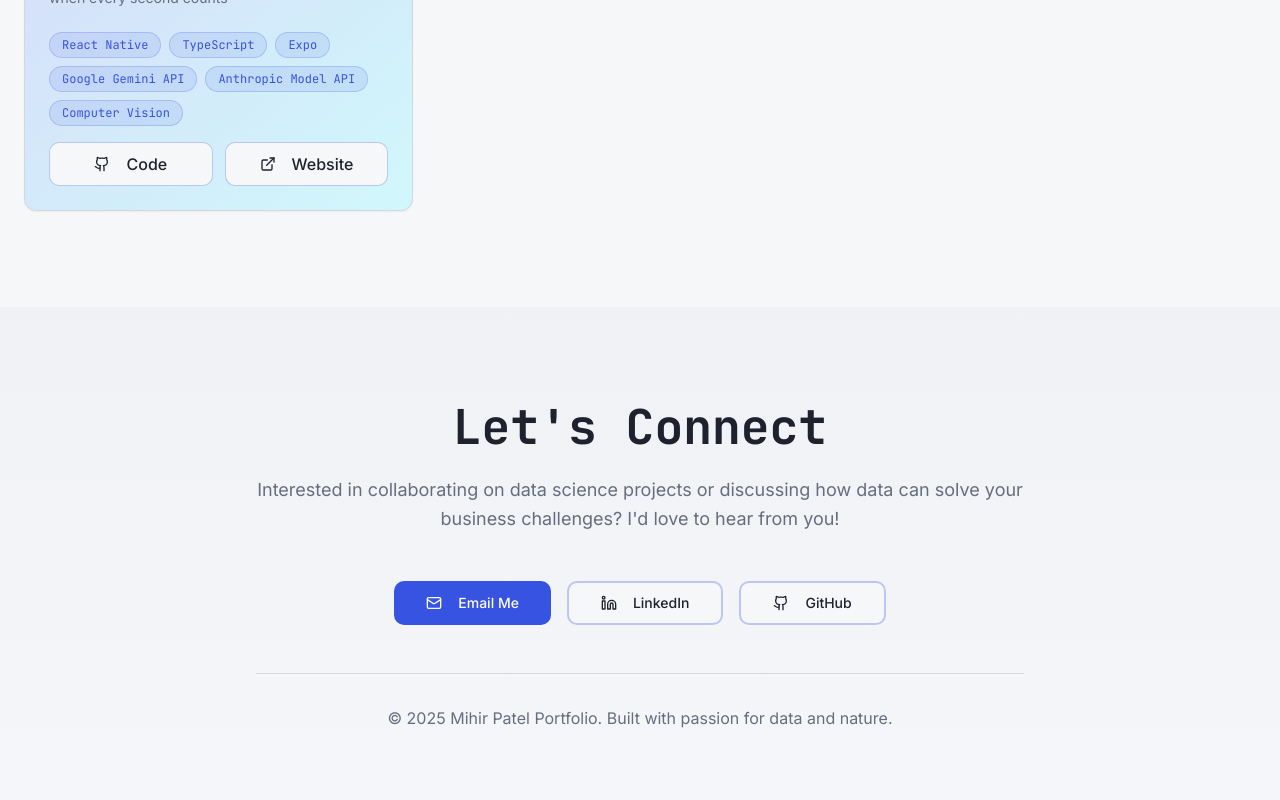
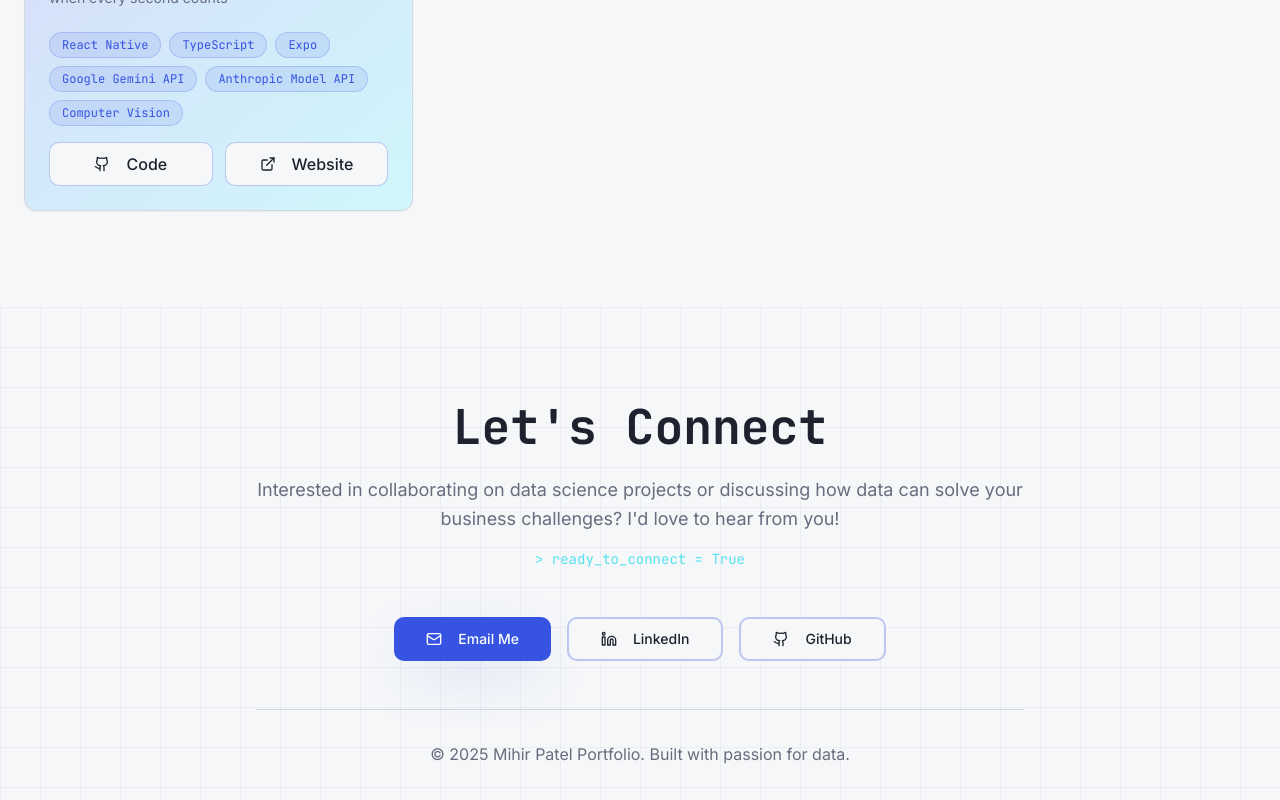
Before and after one commit to mihir-patel-05/mihir-patel-05.github.io, a React (Vite) app in the folder Code/: page / in a window 1280 px wide. Shown: the part 5601-6401 px from the top of the page. Built offline with nearby package versions, Linux system fonts and the light colour scheme; the HTML template or start-up script is replaced by a standard one.

Commit message:
updated contact

```diff
--- a/Code/src/components/Contact.tsx
+++ b/Code/src/components/Contact.tsx
@@ -1,31 +1,33 @@
 import { Mail, Linkedin, Github } from "lucide-react";
 import { Button } from "@/components/ui/button";
+import { useIntersectionObserver } from "@/hooks/use-intersection-observer";
 
 const Contact = () => {
+  const [sectionRef, isVisible] = useIntersectionObserver(0.1);
+
   return (
-    <section id="contact" className="py-24 bg-gradient-to-b from-muted/30 to-background">
-      <div className="container mx-auto px-6">
-        <div className="max-w-3xl mx-auto text-center">
-          <h2 className="text-4xl md:text-5xl font-bold mb-6 font-serif text-foreground animate-fade-in">
+    <section id="contact" className="py-24 bg-gradient-to-b from-muted/30 to-background bg-grid-pattern">
+      <div className="container mx-auto px-6" ref={sectionRef}>
+        <div className={`max-w-3xl mx-auto text-center transition-all duration-700 ${isVisible ? 'opacity-100 translate-y-0' : 'opacity-0 translate-y-8'}`}>
+          <h2 className="text-4xl md:text-5xl font-bold mb-6 font-serif text-foreground">
             Let's Connect
           </h2>
-          <p
-            className="text-lg text-muted-foreground mb-12 leading-relaxed animate-fade-in [animation-delay:200ms]"
-            style={{ animationDelay: '200ms', opacity: 0, animationFillMode: 'forwards' }}
-          >
+          <p className={`text-lg text-muted-foreground mb-4 leading-relaxed transition-all duration-700 delay-200 ${isVisible ? 'opacity-100' : 'opacity-0'}`}>
             Interested in collaborating on data science projects or discussing how data can solve your business challenges?
             I'd love to hear from you!
           </p>
 
-          <div
-            className="flex flex-wrap gap-4 justify-center mb-12 animate-fade-in-up [animation-delay:400ms]"
-            style={{ animationDelay: '400ms', opacity: 0, animationFillMode: 'forwards' }}
-          >
+          {/* Terminal element */}
+          <p className={`font-mono text-sm text-accent/70 mb-12 transition-all duration-700 delay-300 ${isVisible ? 'opacity-100' : 'opacity-0'}`}>
+            &gt; ready_to_connect = True
+          </p>
+
+          <div className={`flex flex-wrap gap-4 justify-center mb-12 transition-all duration-700 delay-[400ms] ${isVisible ? 'opacity-100 translate-y-0' : 'opacity-0 translate-y-8'}`}>
             {/* Email Button */}
             <a href="mailto:mihirrpatel05@gmail.com" className="block">
               <Button
                 size="lg"
-                className="bg-primary hover:bg-primary/90 text-primary-foreground shadow-mountain transition-all hover:scale-110 hover:shadow-xl group"
+                className="bg-primary hover:bg-primary/90 text-primary-foreground shadow-data transition-all hover:scale-110 hover:shadow-xl hover:animate-node-glow group"
               >
                 <Mail className="w-5 h-5 mr-2 group-hover:animate-float" />
                 Email Me
@@ -42,7 +44,7 @@ const Contact = () => {
               <Button
                 size="lg"
                 variant="outline"
-                className="border-2 border-primary/30 hover:bg-primary/10 transition-all hover:scale-110 group"
+                className="border-2 border-primary/30 hover:bg-primary/10 transition-all hover:scale-110 hover:animate-node-glow group"
               >
                 <Linkedin className="w-5 h-5 mr-2 group-hover:animate-float" />
                 LinkedIn
@@ -59,7 +61,7 @@ const Contact = () => {
               <Button
                 size="lg"
                 variant="outline"
-                className="border-2 border-primary/30 hover:bg-primary/10 transition-all hover:scale-110 group"
+                className="border-2 border-primary/30 hover:bg-primary/10 transition-all hover:scale-110 hover:animate-node-glow group"
               >
                 <Github className="w-5 h-5 mr-2 group-hover:animate-float" />
                 GitHub
@@ -69,7 +71,7 @@ const Contact = () => {
 
           <div className="pt-8 border-t border-border">
             <p className="text-muted-foreground">
-              © 2025 Mihir Patel Portfolio. Built with passion for data and nature.
+              &copy; 2025 Mihir Patel Portfolio. Built with passion for data.
             </p>
           </div>
         </div>
```
